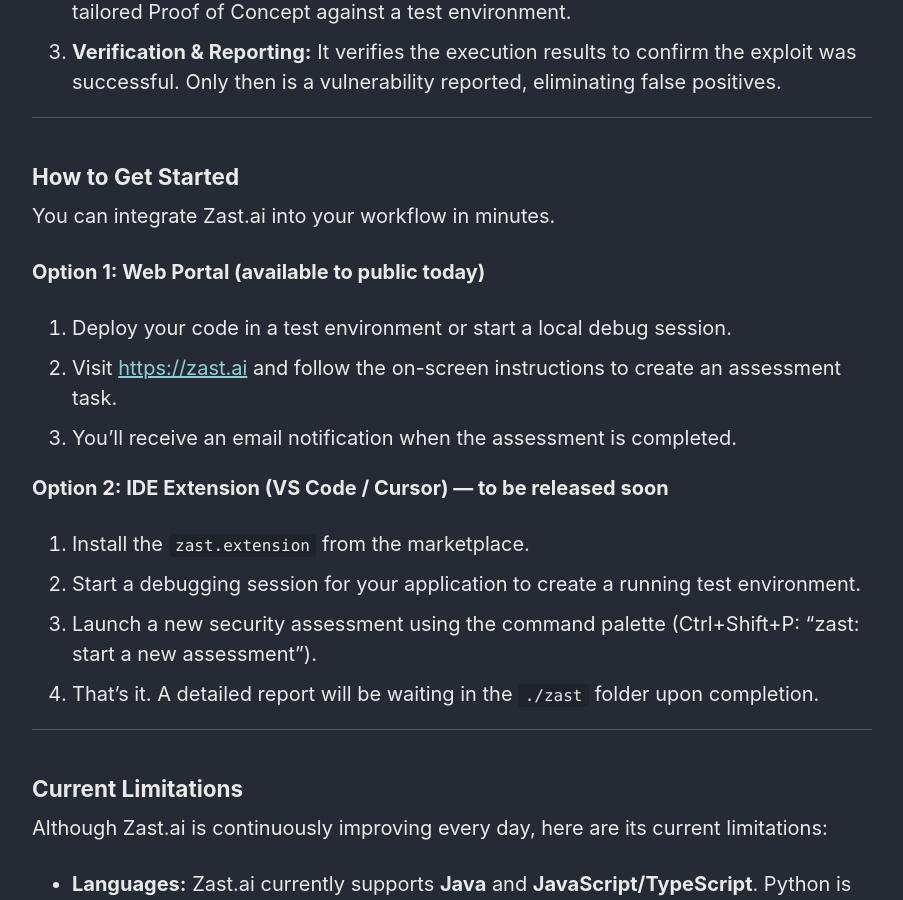
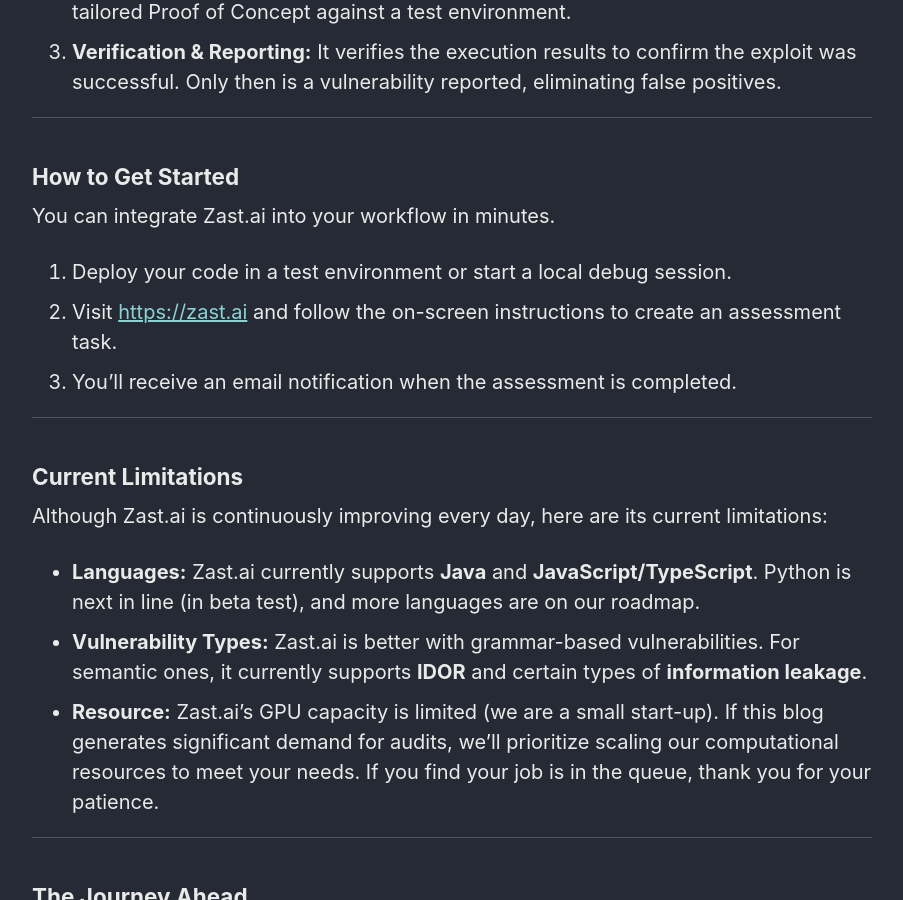
Before and after one commit to zast-ai/blog, a Jekyll site: the page built from _posts/2025-07-29-Introduce-Zast.ai.md, in a window 1280 px wide and 900 px high, scrolled down 2940 px. Shown: the whole window, without its empty margins (188-1091 px from the left). Built offline with Jekyll 4.4.1, drawn with Linux system fonts in a browser that asks for light colours; cached includes are drawn as plain includes; some of the changed text lies outside the part shown.

Commit message:
delete extension

```diff
--- a/_posts/2025-07-29-Introduce-Zast.ai.md
+++ b/_posts/2025-07-29-Introduce-Zast.ai.md
@@ -65,18 +65,9 @@ Zast.ai is designed to deliver proof, not just alerts:
 
 You can integrate Zast.ai into your workflow in minutes.
 
-**Option 1: Web Portal (available to public today)**
-
 1. Deploy your code in a test environment or start a local debug session.
 2. Visit [https://zast.ai](https://zast.ai) and follow the on-screen instructions to create an assessment task.
 3. You'll receive an email notification when the assessment is completed.
-
-**Option 2: IDE Extension (VS Code / Cursor) — to be released soon**
-
-1. Install the `zast.extension` from the marketplace.
-2. Start a debugging session for your application to create a running test environment.
-3. Launch a new security assessment using the command palette (Ctrl+Shift+P: "zast: start a new assessment").
-4. That's it. A detailed report will be waiting in the `./zast` folder upon completion.
 
 ---
 
```
